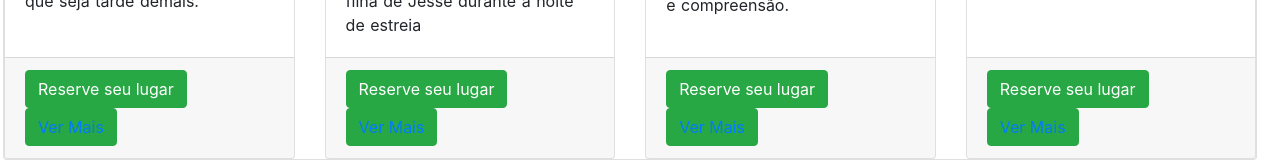
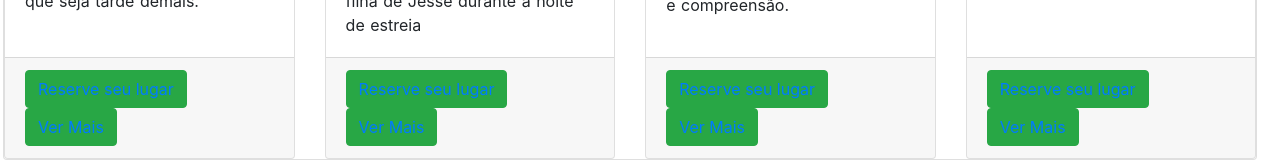
Before and after one commit to ana-paula-oliveira97/p_integrador_2, a Nuxt app: page / in a window 1280 px wide. Shown: the part 1310-1472 px from the top of the page. Built offline with nearby package versions, Linux system fonts and the light colour scheme.

Commit message:
links como o Index

```diff
--- a/pages/index.vue
+++ b/pages/index.vue
@@ -82,7 +82,9 @@
             que seja tarde demais.
           </b-card-text>
           <template v-slot:footer>
-            <b-button variant="success">Reserve seu lugar </b-button>
+            <b-button variant="success"
+              ><NuxtLink to="/tickets">Reserve seu lugar </NuxtLink></b-button
+            >
             <b-button variant="success"
               ><NuxtLink to="/escolhida">Ver Mais </NuxtLink></b-button
             >
@@ -103,7 +105,9 @@
             durante a noite de estreia
           </b-card-text>
           <template v-slot:footer>
-            <b-button variant="success">Reserve seu lugar </b-button>
+            <b-button variant="success"
+              ><NuxtLink to="/tickets">Reserve seu lugar </NuxtLink></b-button
+            >
             <b-button variant="success"
               ><NuxtLink to="/morte_subita_2">Ver Mais </NuxtLink></b-button
             >
@@ -123,7 +127,9 @@
             empresa espera receber apoio e compreensão.
           </b-card-text>
           <template v-slot:footer>
-            <b-button variant="success">Reserve seu lugar </b-button>
+            <b-button variant="success"
+              ><NuxtLink to="/tickets">Reserve seu lugar </NuxtLink></b-button
+            >
             <b-button variant="success"
               ><NuxtLink to="/a_gangue">Ver Mais </NuxtLink>
             </b-button>
@@ -143,7 +149,9 @@
             nova mãe fica determinada a ajudá-la.
           </b-card-text>
           <template v-slot:footer>
-            <b-button variant="success">Reserve seu lugar </b-button>
+            <b-button variant="success"
+              ><NuxtLink to="/tickets">Reserve seu lugar </NuxtLink></b-button
+            >
             <b-button variant="success"
               ><NuxtLink to="/sangue_de_pelicano">Ver Mais </NuxtLink></b-button
             >
```
